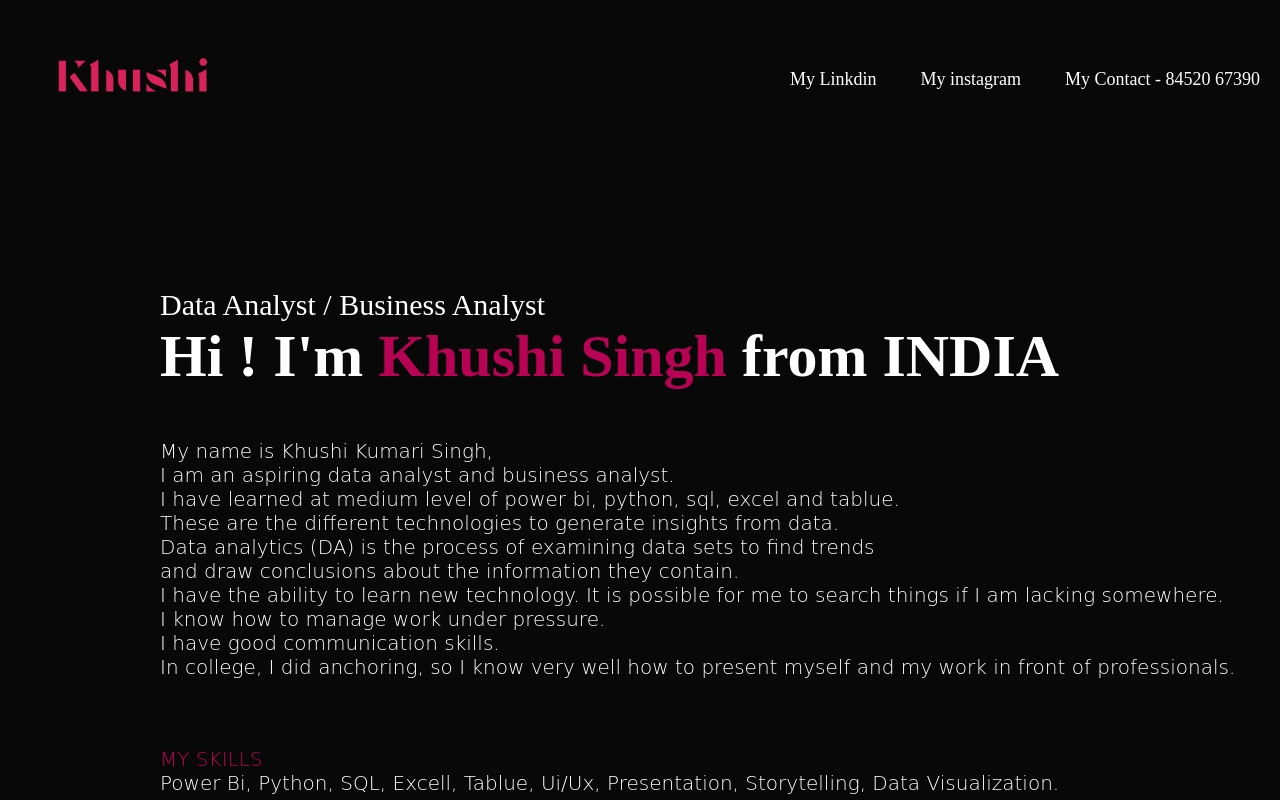
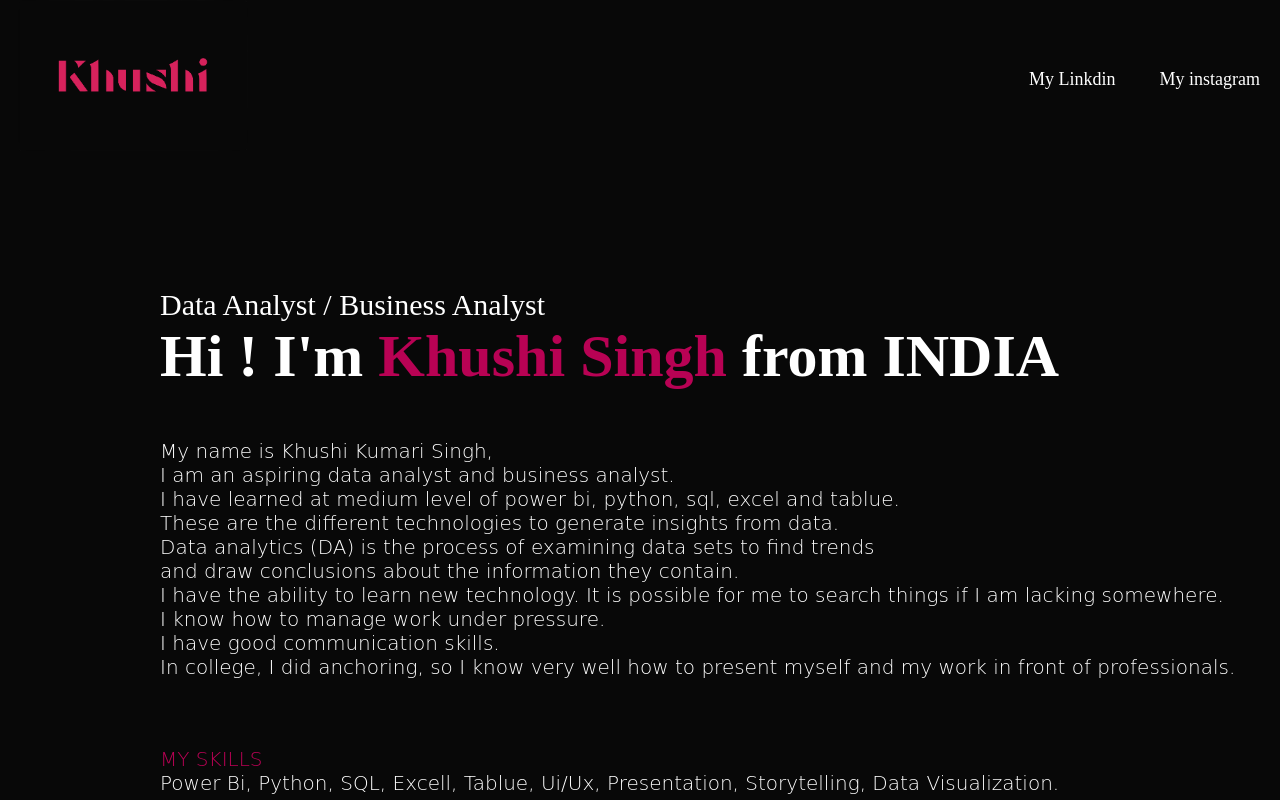
Before and after one commit to Singh25dec/my-first-portfolio, a plain HTML site: page index.html in a window 1280 px wide. Shown: the top 800 px of the page. Drawn offline with Linux system fonts and the light colour scheme; files whose address does not match are found by name.

Commit message:
Update index.html

```diff
--- a/index.html
+++ b/index.html
@@ -19,7 +19,7 @@
                 <li><a href=" https://in.linkedin.com/in/khushi-kumari-singh-616185215">My Linkdin</a></li>
                 <li><a href="https://www.instagram.com/ks_euphoria/">My instagram</a></li>
 
-                <li><a>My Contact - 84520 67390</a></li>
+
 
             </ul>
             </nav>
```
